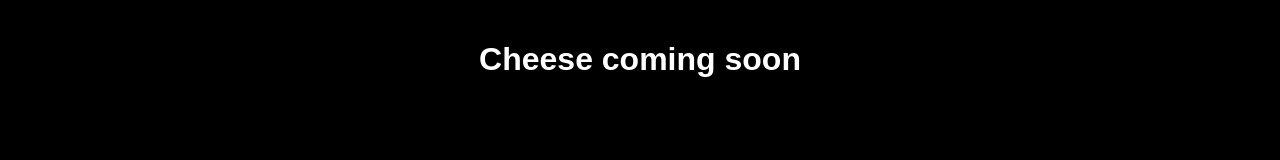
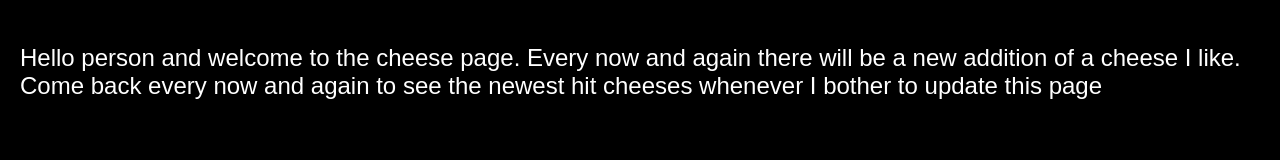
Before and after one commit to Kweshuu/website, a plain HTML site: page cheesepage.html in a window 1280 px wide. Drawn offline with Linux system fonts and the light colour scheme.

Commit message:
Update cheesepage.html

```diff
--- a/cheesepage.html
+++ b/cheesepage.html
@@ -6,20 +6,24 @@
     <title>Cheese Page</title>
     <style>
         body {
-            background-color: #000000; /* Set background color to pure black */
+            background-color: #000000;
             color: #ffffff;
             font-family: Arial, sans-serif;
             margin: 0;
-            padding: 20px; /* Adding some padding for better readability */
-            text-align: center; /* Center text */
+            padding: 20px;
         }
 
-        h1 {
-            font-size: 2em; /* Set font size to 2em */
+        .top-left-text {
+            position: absolute;
+            top: 20px;
+            left: 20px;
+            font-size: 1.5em;
         }
     </style>
 </head>
 <body>
-    <h1>Cheese coming soon</h1>
+    <div class="top-left-text">
+        <p>Hello person and welcome to the cheese page. Every now and again there will be a new addition of a cheese I like. Come back every now and again to see the newest hit cheeses whenever I bother to update this page</p>
+    </div>
 </body>
 </html>
```
